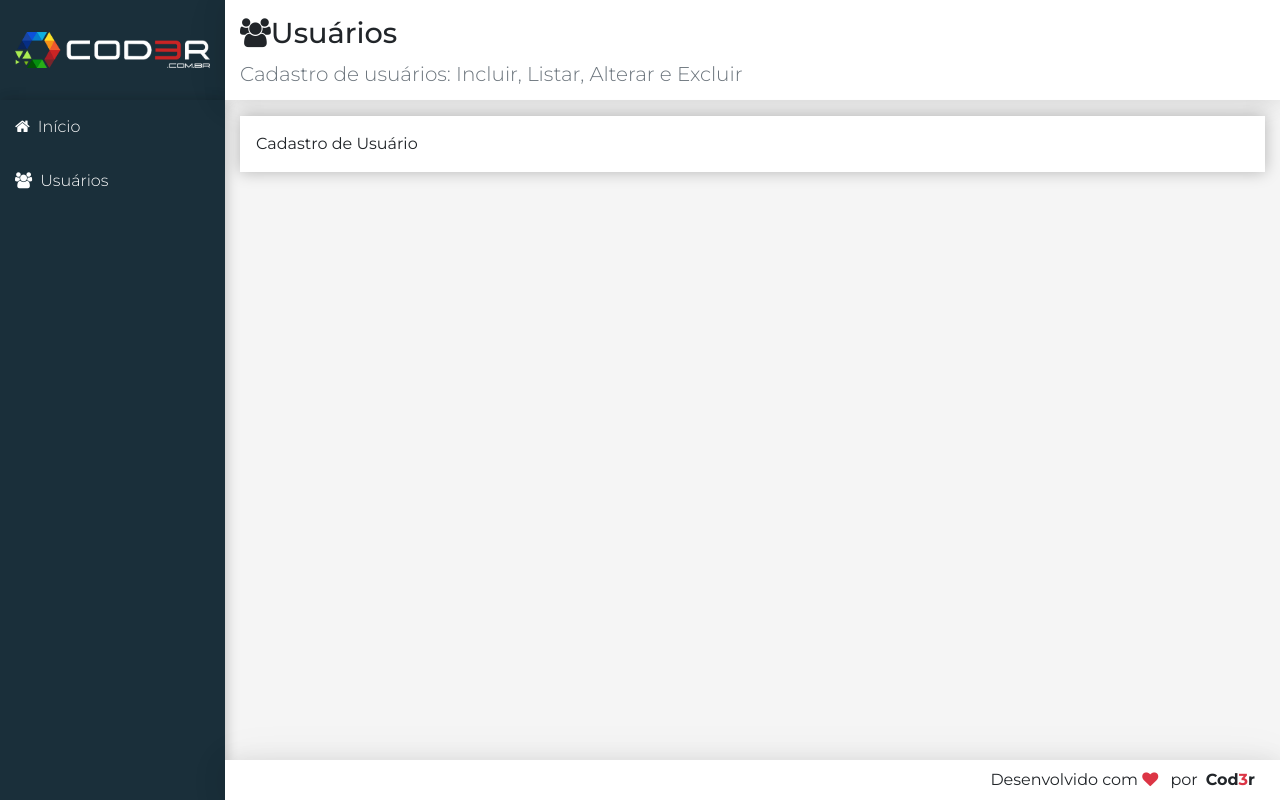
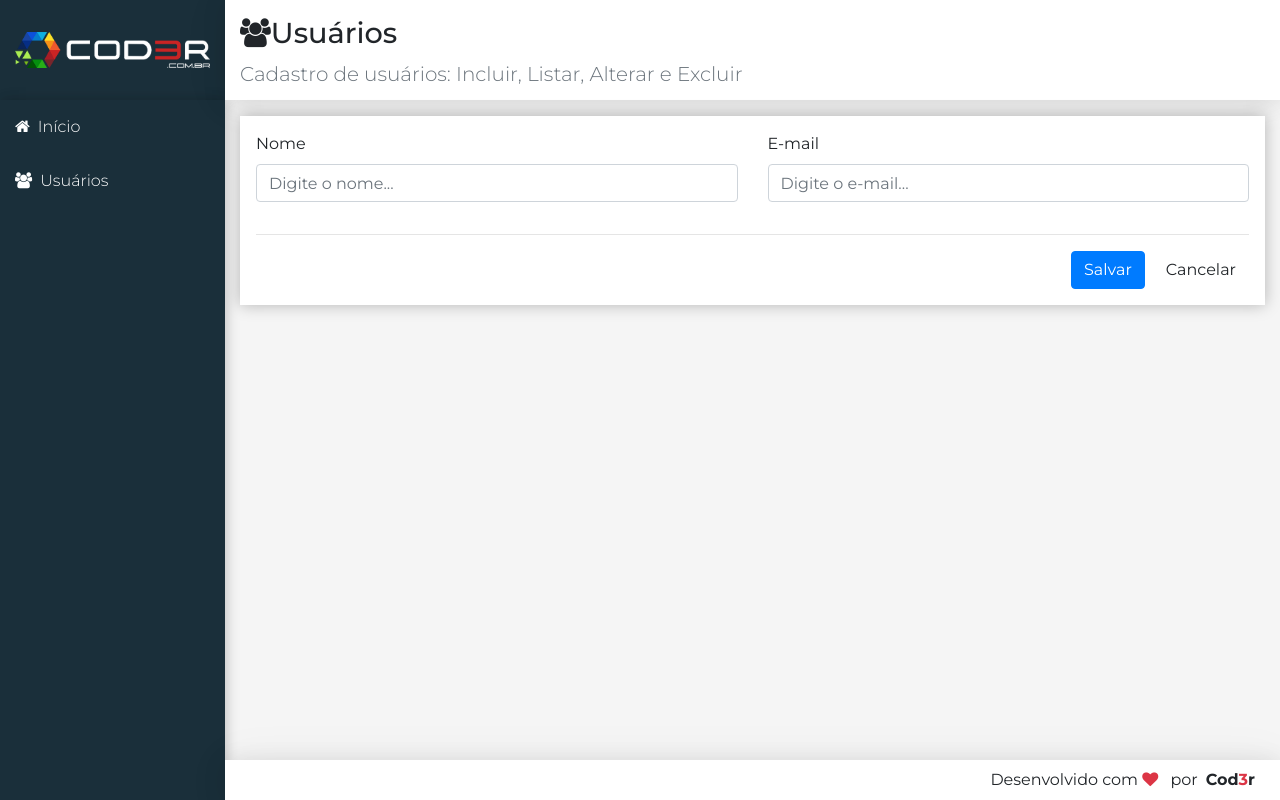
Before and after one commit to jeancrus/crud-project, a React (Create React App) app in the folder frontend/: page /users in a window 1280 px wide. Built offline with nearby package versions, Linux system fonts and the light colour scheme.

Commit message:
Implemententation of the form CRUD

```diff
--- a/frontend/src/components/user/UserCrud.jsx
+++ b/frontend/src/components/user/UserCrud.jsx
@@ -40,10 +40,61 @@
         return list
     }
 
+    updateField(event) {
+        const user = { ...this.state.user } // clonando o estado para user, para então modifica-lo e usar setstate
+        user[event.target.name] = event.target.value
+        this.setState({ user })
+    }
+
+    renderForm() {
+        return (
+            <div className="form">
+                <div className="row">
+                    <div className="col-12 col-md-6">
+                        <div className="form-group">
+                            <label>Nome</label>
+                            <input type="text" className="form-control"
+                                name="name" value={this.state.user.name}
+                                onChange={e => this.updateField(e)}
+                                placeholder="Digite o nome..."
+                            />
+                        </div>
+                    </div>
+                    <div className="col-12 col-md-6">
+                        <div className="form-group">
+                            <label>E-mail</label>
+                            <input type="text" className="form-control"
+                                name="email" value={this.state.user.email}
+                                onChange={e => this.updateField(e)}
+                                placeholder="Digite o e-mail..."
+                            ></input>
+                        </div>
+                    </div>
+
+                </div>
+                <hr />
+                <div className="row">
+                    <div className="col-12 d-flex justify-content-end">
+                        <button className="btn btn-primary"
+                            onClick={e => this.save(e)}
+                        >
+                            Salvar
+                        </button>
+                        <button className="btn btn-secory ml-2"
+                            onClick={e => this.clear(e)}
+                        >
+                            Cancelar
+                        </button>
+                    </div>
+                </div>
+            </div>
+        )
+    }
+
     render() {
         return (
             <Main {...headerProps}>
-                Cadastro de Usuário
+                {this.renderForm()}
             </Main>
         )
     }
```
